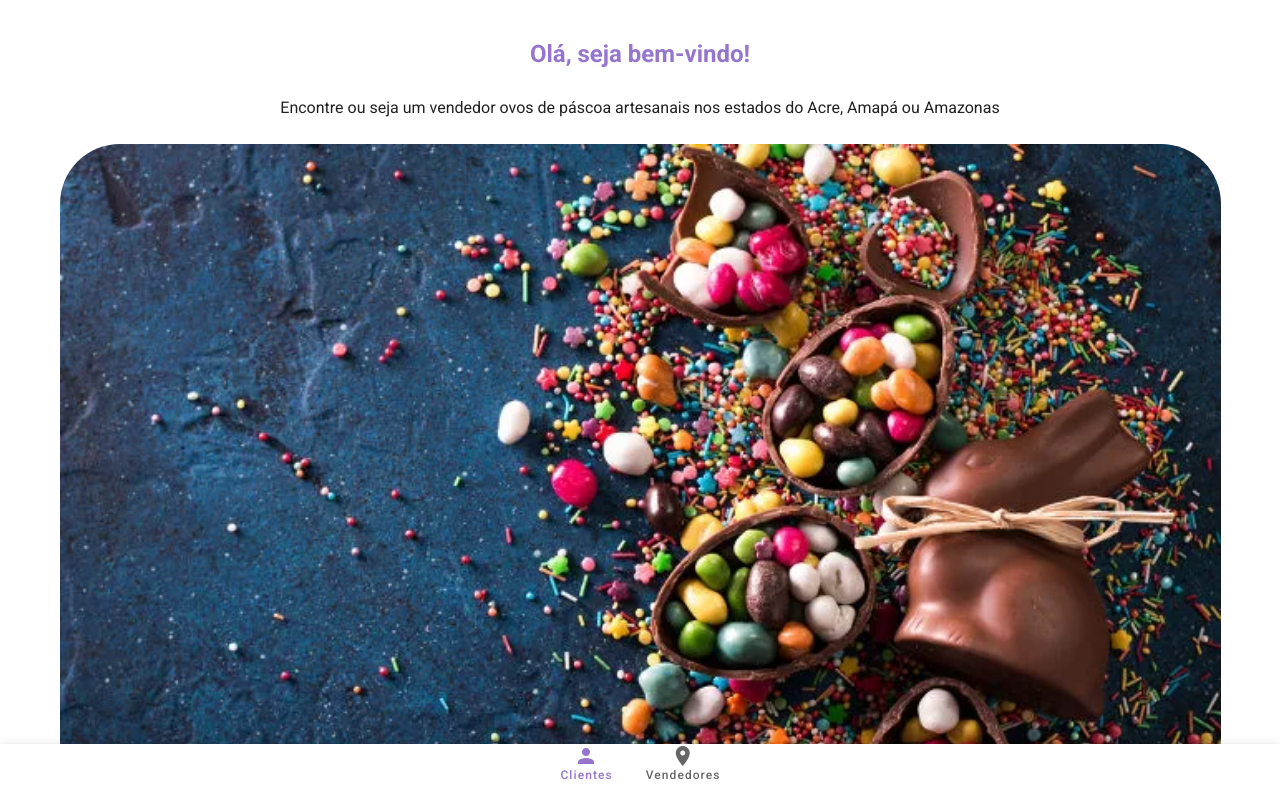
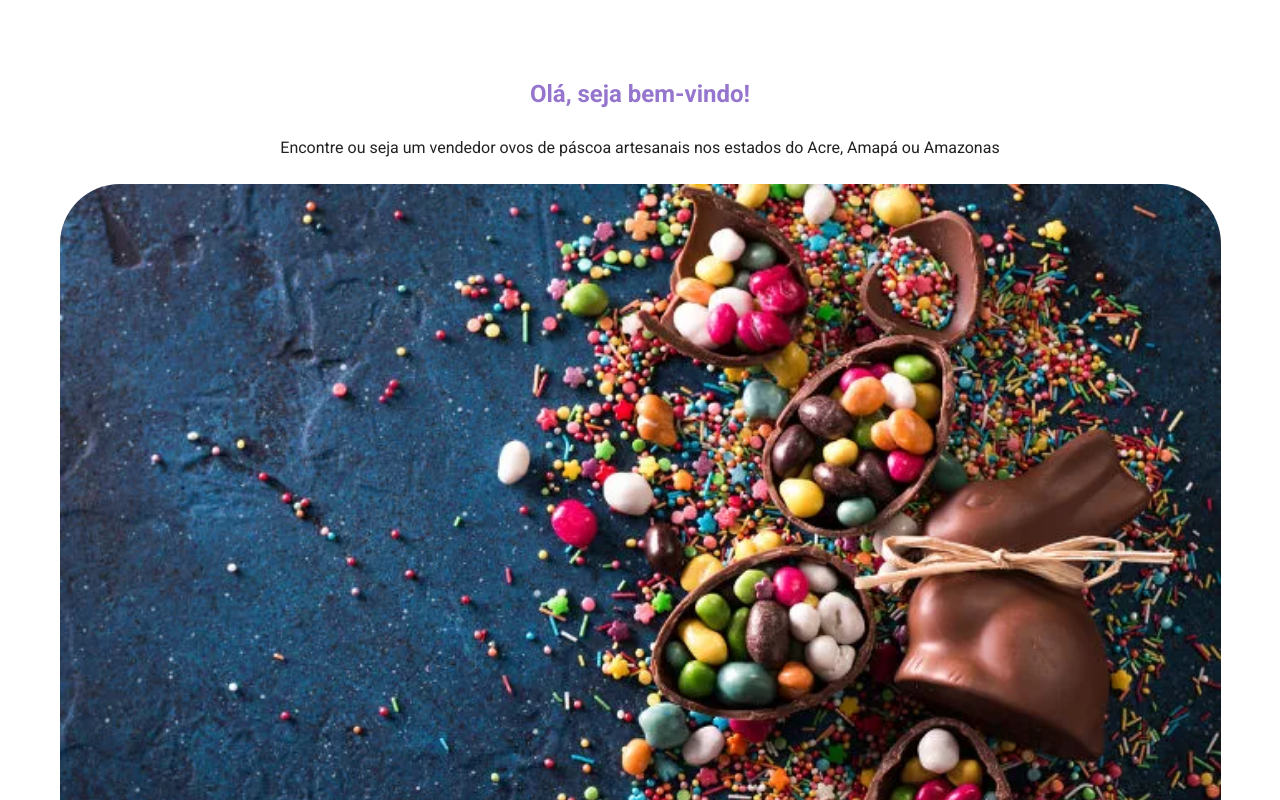
Before and after one commit to IgorWestermann/hackathon-iteris-time27, a Vue app: page / in a window 1280 px wide. Shown: the top 800 px of the page. Built offline with nearby package versions, Linux system fonts and the light colour scheme.

Commit message:
Ajustes no CSS das páginas

```diff
--- a/src/App.vue
+++ b/src/App.vue
@@ -1,6 +1,6 @@
 <template>
   <v-app>
-    <AppBar/>
+    <!-- <AppBar/> -->
     <v-main>
       <router-view />
     </v-main>
@@ -8,12 +8,12 @@
 </template>
 
 <script>
-import AppBar from './components/AppBar.vue'
+// import AppBar from './components/AppBar.vue'
 export default {
   name: 'App',
 
-  components:{
-    AppBar
+  components: {
+    // AppBar
   },
 
   data: () => ({
--- a/src/components/AppBar.vue
+++ b/src/components/AppBar.vue
@@ -3,32 +3,31 @@
     <v-bottom-navigation v-model="value" fixed app>
       <router-link to="/produtos">
         <v-btn value="recent">
-        <span>Clientes</span>
-        <v-icon>mdi-account</v-icon>
+          <span>Clientes</span>
+          <v-icon>mdi-account</v-icon>
         </v-btn>
       </router-link>
-
       <router-link to="/vendedor">
         <v-btn value="nearby">
           <span>Vendedores</span>
           <v-icon>mdi-map-marker</v-icon>
         </v-btn>
       </router-link>
-
     </v-bottom-navigation>
   </v-container>
 </template>
 
 <script>
 export default {
-  name: "AppBar",
-  data: () => ({ value: "recent" }),
+  name: 'AppBar',
+  data: () => ({ value: 'recent' }),
 };
 </script>
 
 <style scoped>
-.app-bar a{
+.app-bar a {
   text-decoration: none;
-  color: #9575CD;
+  color: #9575cd;
+  display: flex;
 }
 </style>
--- a/src/views/HomePage.vue
+++ b/src/views/HomePage.vue
@@ -1,5 +1,5 @@
 <template>
-  <v-container>
+  <v-container class="mt-16">
     <h2 class="text-center mb-6 page-title">Olá, seja bem-vindo!</h2>
     <p class="text-center mb-6">
       Encontre ou seja um vendedor ovos de páscoa artesanais nos estados do
--- a/src/views/SellerLoginPage.vue
+++ b/src/views/SellerLoginPage.vue
@@ -1,5 +1,6 @@
 <template>
   <v-container class="login-page">
+    <AppBar />
     <div class="login">
       <h2 class="ml-2">Login</h2>
       <v-form ref="form" v-model="valid" lazy-validation>
@@ -10,17 +11,33 @@
           label="E-mail"
         >
         </v-text-field>
-        <v-text-field class="ml-2 mr-2"
+        <v-text-field
+          class="ml-2 mr-2"
           type="password"
           label="Senha"
         ></v-text-field>
 
         <router-link to="/newproduct">
-          <v-btn rounded color="deep-purple lighten-2" class="mr-4 ml-2" dark @click="validate"> Login </v-btn>
+          <v-btn
+            rounded
+            color="deep-purple lighten-2"
+            class="mr-4 ml-2"
+            dark
+            @click="validate"
+          >
+            Login
+          </v-btn>
         </router-link>
 
         <router-link to="/registervendor">
-          <v-btn rounded color="deep-purple lighten-2" dark @click="resetValidation"> Cadastre-se </v-btn>
+          <v-btn
+            rounded
+            color="deep-purple lighten-2"
+            dark
+            @click="resetValidation"
+          >
+            Cadastre-se
+          </v-btn>
         </router-link>
       </v-form>
 
@@ -34,8 +51,11 @@
 </template>
 
 <script>
+import AppBar from '../components/AppBar.vue';
+
 export default {
   name: 'SellerLoginPage',
+  components: { AppBar },
 };
 </script>
 
--- a/src/views/VendorRegisterPage.vue
+++ b/src/views/VendorRegisterPage.vue
@@ -1,5 +1,6 @@
 <template>
   <v-container>
+    <v-card elevation="2" class="pa-8 mt-16">
       <h1 class="text-center page-title mb-6">Cadastrar Estabelecimento</h1>
       <v-form class="registro-box" ref="form">
         <v-text-field
@@ -51,6 +52,7 @@
           </router-link>
         </div>
       </v-form>
+    </v-card>
   </v-container>
 </template>
 
@@ -79,6 +81,7 @@ export default {
 .register-page-btns {
   display: flex;
   justify-content: space-around;
+  gap: 5px;
 }
 
 .register-page-btns a {
```
Lines whose indentation alone changed are shown as unchanged.
